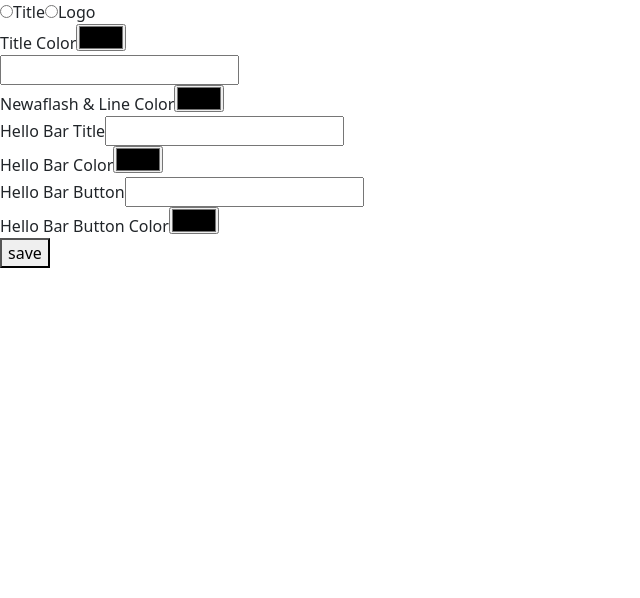
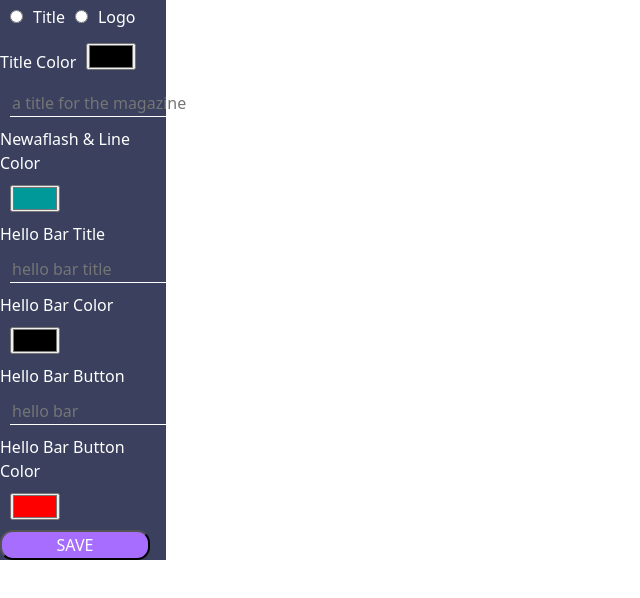
Before and after one commit to Ayala-Cohen/MagazineFrontend, a React (Create React App) app: page /magazine in a window 1280 px wide. Shown: the top 598 px of the page, without its empty margins (0-640 px from the left). Built offline with nearby package versions, Linux system fonts and the light colour scheme.

Commit message:
design of add magazine component

```diff
--- a/src/App.css
+++ b/src/App.css
@@ -36,3 +36,11 @@
     transform: rotate(360deg);
   }
 }
+
+.input-text {
+  outline: none;
+  border: 0;
+  border-bottom: 1px solid white;
+  background: transparent;
+  color: white;
+}
--- /dev/null
+++ b/src/components/addMagazine/addMagazine.css
@@ -0,0 +1,16 @@
+.asideMenu {
+    width: 13%;
+    background-color:rgb(58, 64, 94);
+    color: white;
+}
+
+button {
+    color: white;
+    background-color: rgb(166, 109, 255);
+    border-radius: 13px;
+    width: 150px;
+}
+
+input {
+    margin: 10px;
+}
--- a/src/components/addMagazine/addMagazine.js
+++ b/src/components/addMagazine/addMagazine.js
@@ -1,27 +1,33 @@
 import React from 'react'
+import './addMagazine.css'
 
 function AddMagazine() {
+    const changeProperty = () => {
+
+    }
     return (
         <>
+            <div className="asideMenu">
                 <input type="radio" value="Title" id="title" name="titleOrLogo" />
                 <label for="title">Title</label>
-            <input type="radio" value="Logo" id="logo" name="titleOrLogo"/>
+                <input type="radio" value="Logo" id="logo" name="titleOrLogo" />
                 <label for="logo">Logo</label><br />
                 <label>Title Color</label>
-            <input type="color" value="rgb(0, 0, 0)" /><br />
-            <input type="text" /><br />
+                <input type="color"  /><br />
+                <input className="input-text" type="text" placeholder="a title for the magazine" onChange={changeProperty}/><br />
 
                 <label>Newaflash & Line Color</label>
-            <input type="color" value="rgb(0, 0, 0)" /><br />
-            <label>Hello Bar Title</label>
-            <input type="text"></input><br />
+                <input type="color" value="#009999" onChange={changeProperty}/><br />
+                <label>Hello Bar Title</label><br/>
+                <input className="input-text" type="text" placeholder="hello bar title" onChange={changeProperty}></input><br />
                 <label>Hello Bar Color</label>
-            <input type="color" value="rgb(0, 0, 0)" /><br />
-            <label>Hello Bar Button</label>
-            <input type="text"></input><br />
+                <input type="color"  onChange={changeProperty}/><br />
+                <label>Hello Bar Button</label><br/>
+                <input className="input-text" type="text" placeholder="hello bar" onChange={changeProperty}></input><br />
                 <label>Hello Bar Button Color</label>
-            <input type="color" value="rgb(0, 0, 0)" /><br />
-            <button >save</button>
+                <input type="color" value="#ff0000" /><br />
+                <button>SAVE</button>
+            </div>
         </>
     )
 }
```
Lines whose indentation alone changed are shown as unchanged.
